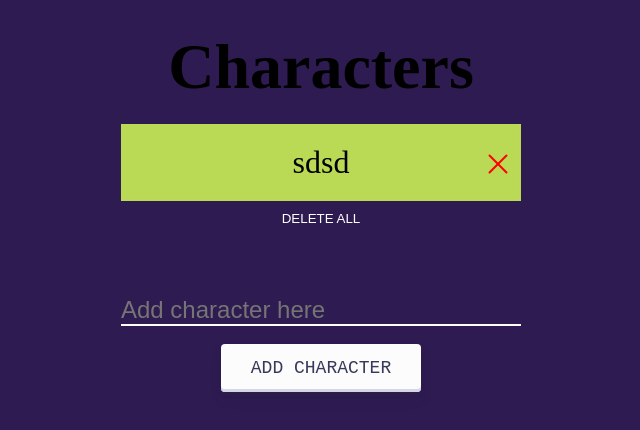
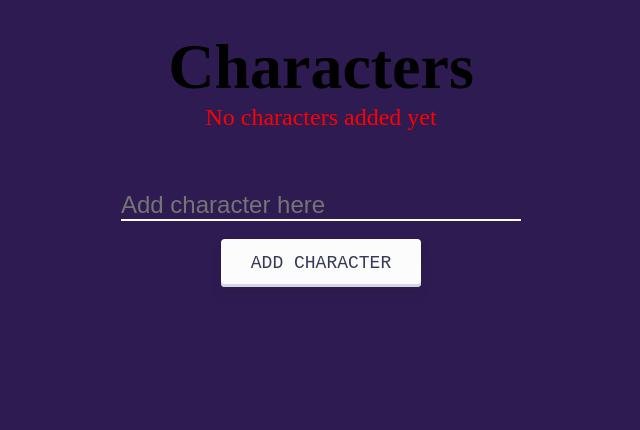
Before and after one commit to 1Elbo/vue-characters, a Vue app: page / in a window 1280 px wide. Shown: the top 430 px of the page, without its empty margins (319-959 px from the left). Built offline with nearby package versions, Linux system fonts and the light colour scheme.

Commit message:
chars empty

```diff
--- a/src/App.vue
+++ b/src/App.vue
@@ -24,7 +24,7 @@
     data() {
       return {
         newChar: "",
-        chars: ["sdsd"]
+        chars: []
       }
     },
     methods: {
```
